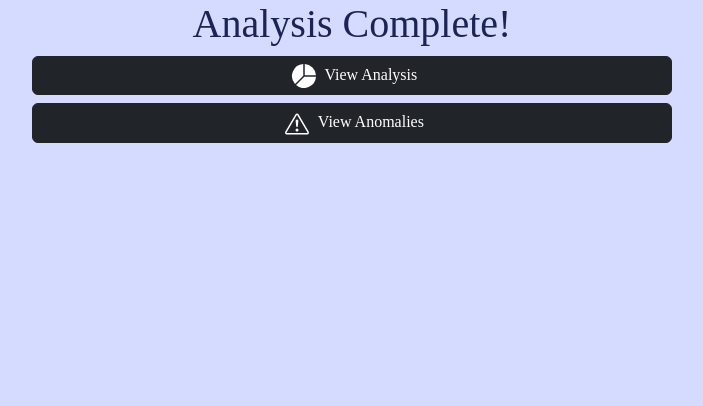
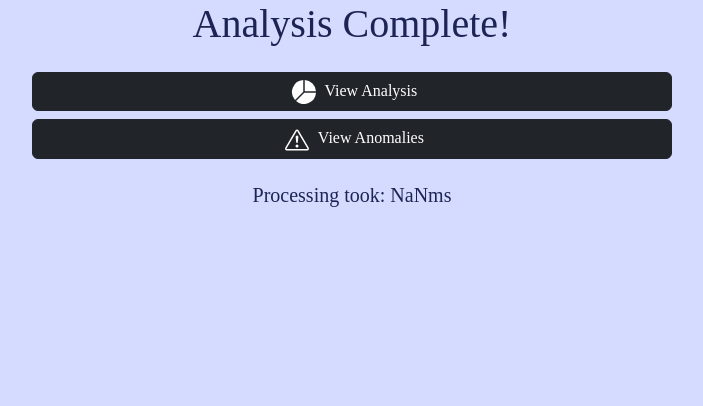
Before and after one commit to JasonGri/SecureFlow-Analyzer, a Django app: template SecureFlow_Analyzer/analyzer/templates/analyzer/results.html in a window 1280 px wide. Shown: the part 57-463 px from the top of the page, without its empty margins (288-991 px from the left). Run offline with Django 5.2, Linux system fonts and the light colour scheme; the template is opened without the code that fills it: most values are stand-ins (such as "Sample title", 1, 10 or a date in 2020); some libraries are stand-ins or nearby versions.

Commit message:
Added elapsed time for processing

```diff
--- a/SecureFlow_Analyzer/analyzer/static/analyzer/js/script.js
+++ b/SecureFlow_Analyzer/analyzer/static/analyzer/js/script.js
@@ -87,8 +87,13 @@
   ],
 });
 
-// Chart surrounding space
-//TODO: Make it round
+// Results elapsed time
+const timeElapsed = document.getElementById("time-elapsed");
+
+console.log(parseFloat(timeElapsed.textContent) * 1000);
+timeElapsed.textContent = formatDuration(
+  parseFloat(timeElapsed.textContent) * 1000
+);
 
 // VULNERABLE SERVICES
 const serviceBtns = document.querySelectorAll(".service-btn");
--- a/SecureFlow_Analyzer/analyzer/templates/analyzer/results.html
+++ b/SecureFlow_Analyzer/analyzer/templates/analyzer/results.html
@@ -1,6 +1,6 @@
 {% extends "analyzer/base.html" %} {% load static %} {% block body %}
 <h1 class="text-center">Analysis Complete!</h1>
-<div class="d-grid gap-2 col-6 mx-auto">
+<div class="d-grid gap-2 col-6 mx-auto mt-4">
   <a class="btn btn-dark" href="{% url 'analyzer:analysis' %}" role="button"
     ><img
       src="{% static 'svgIcons/pie-chart-fill.svg' %}"
@@ -17,5 +17,8 @@
     View Anomalies</a
   >
 </div>
+<h5 class="text-center mt-4"
+  >Processing took: <span id="time-elapsed">{{time_elapsed}}</span></h5
+>
 
 {% endblock %}
```
Also changed, not shown: SecureFlow_Analyzer/analyzer/views.py (+8 -2 lines).
